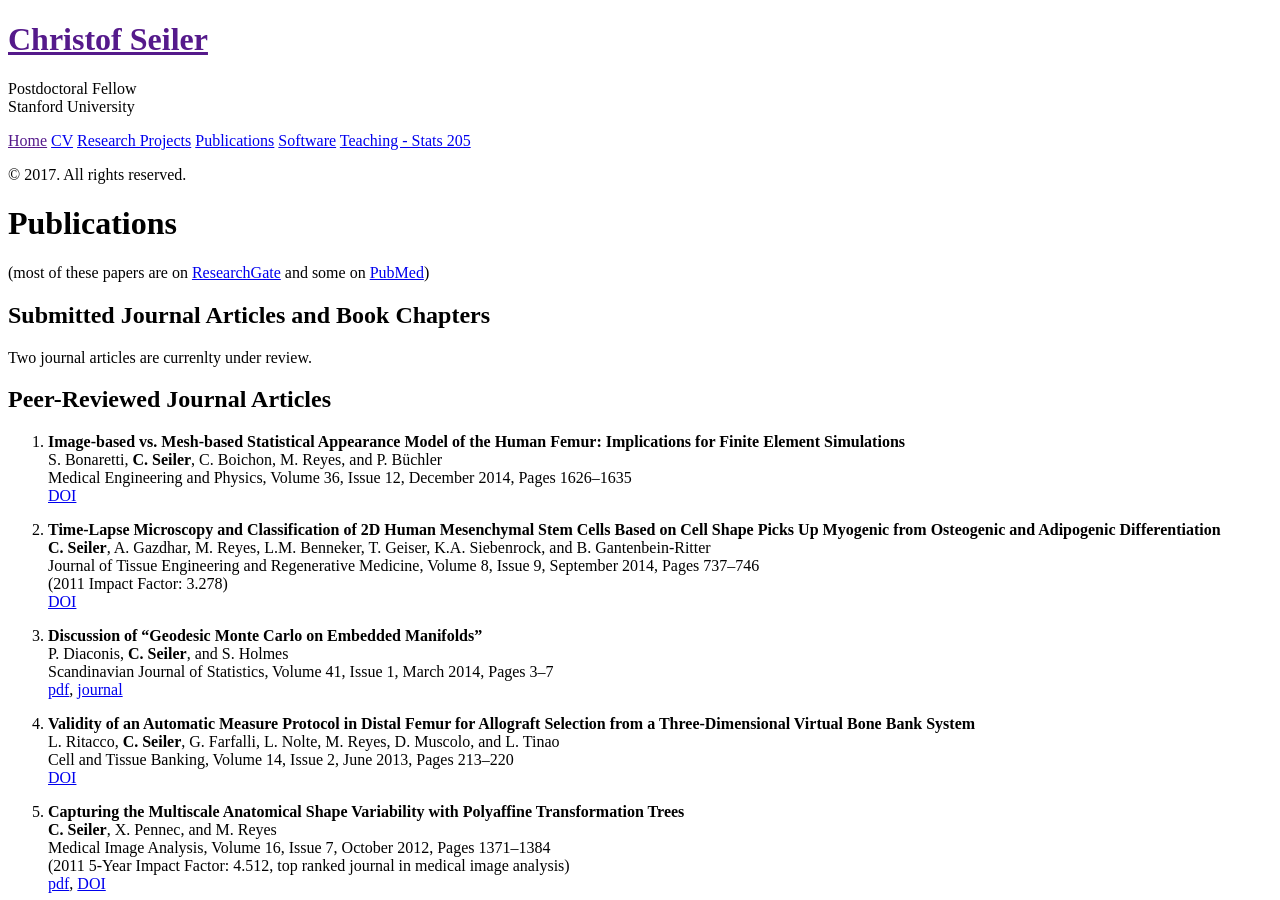
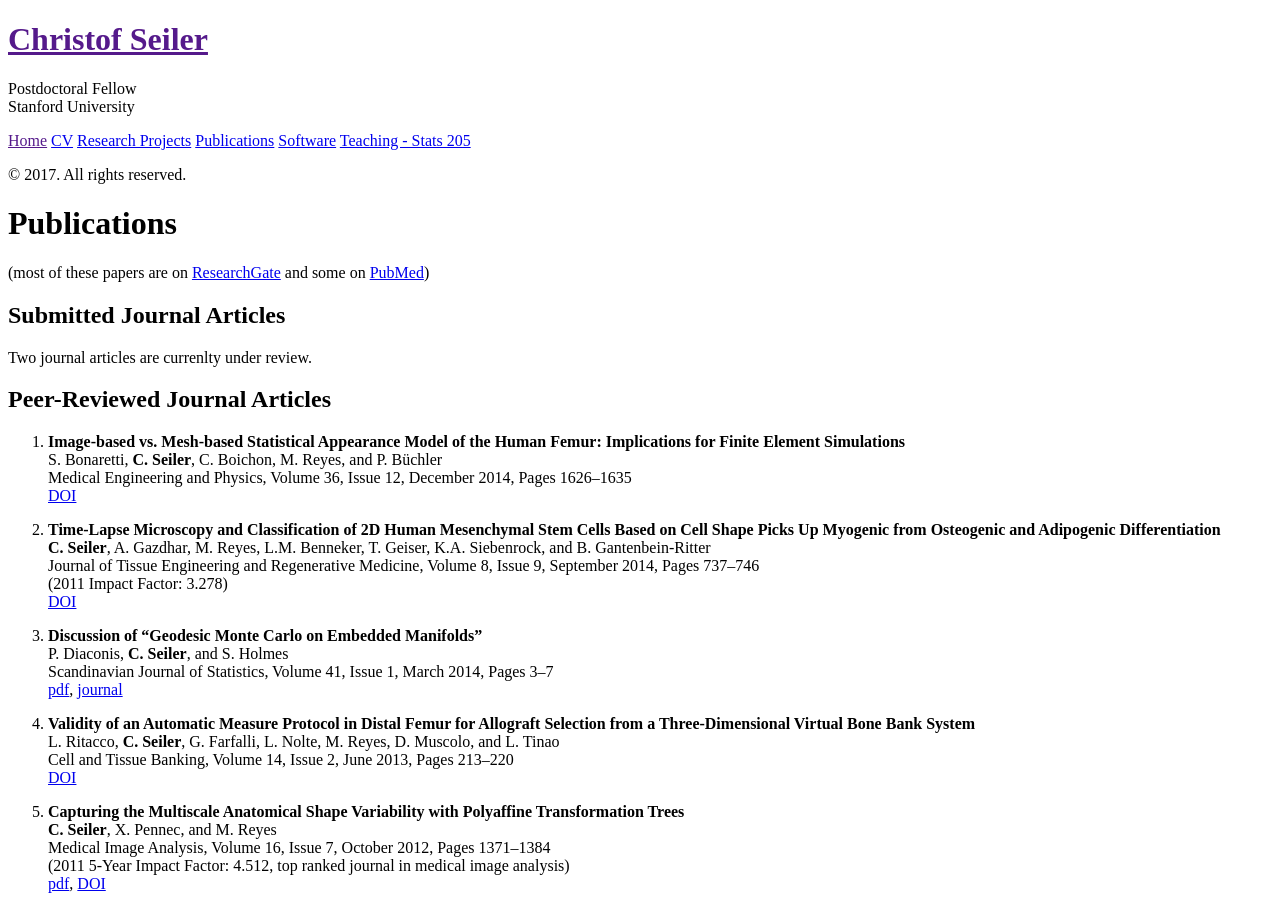
Before and after one commit to ChristofSeiler/ChristofSeiler.github.io, a Jekyll site: the page built from publications.md, in a window 1280 px wide and 900 px high. Built offline with Jekyll 4.4.1, drawn with Linux system fonts in a browser that asks for light colours.

Commit message:
fix subtitle

```diff
--- a/publications.md
+++ b/publications.md
@@ -5,7 +5,7 @@ title: Publications
 
 (most of these papers are on [ResearchGate](https://www.researchgate.net/profile/Christof_Seiler/publications/) and some on [PubMed](http://www.ncbi.nlm.nih.gov/pubmed?term=christof%20seiler))
 
-## Submitted Journal Articles and Book Chapters
+## Submitted Journal Articles
 
 Two journal articles are currenlty under review.
 
```
